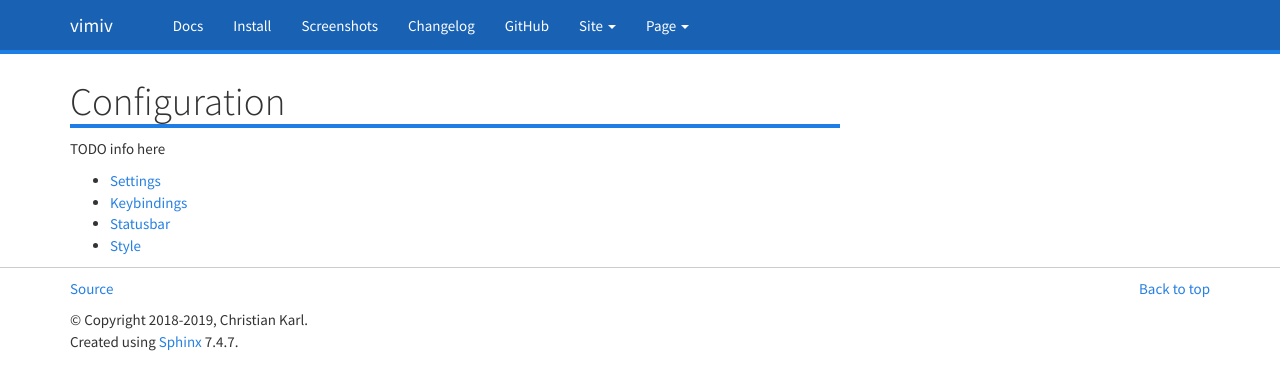
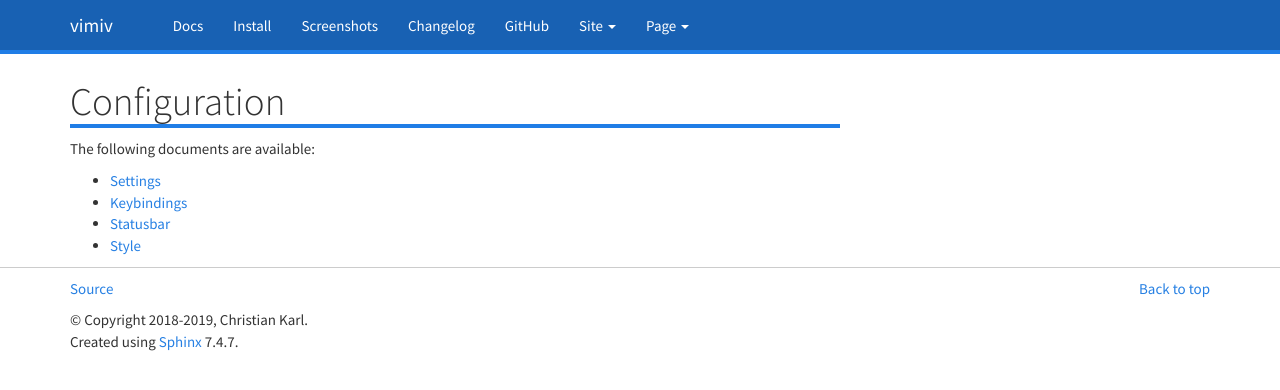
Before and after one commit to karlch/vimiv-qt, a Sphinx documentation site: the page built from docs/documentation/configuration/index.rst, in a window 1280 px wide. Shown: the top 390 px of the page. Built offline with Sphinx 7.4.7, drawn with Linux system fonts in a browser that asks for light colours; pages that are not in the unit, such as notebooks, are missing from menus.

Commit message:
Docs: change header of configuration

```diff
--- a/docs/documentation/configuration/index.rst
+++ b/docs/documentation/configuration/index.rst
@@ -1,7 +1,7 @@
 Configuration
 =============
 
-TODO info here
+The following documents are available:
 
 .. toctree::
    :maxdepth: 2
```
